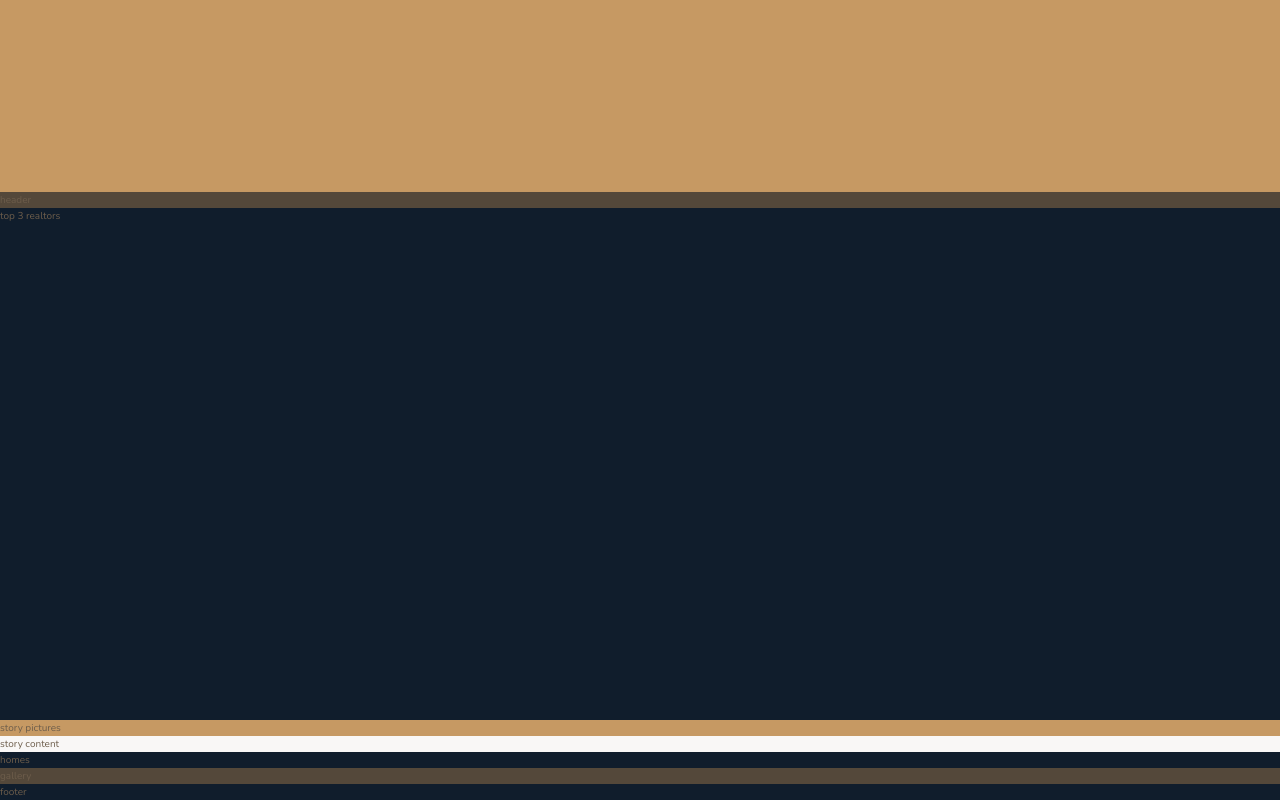
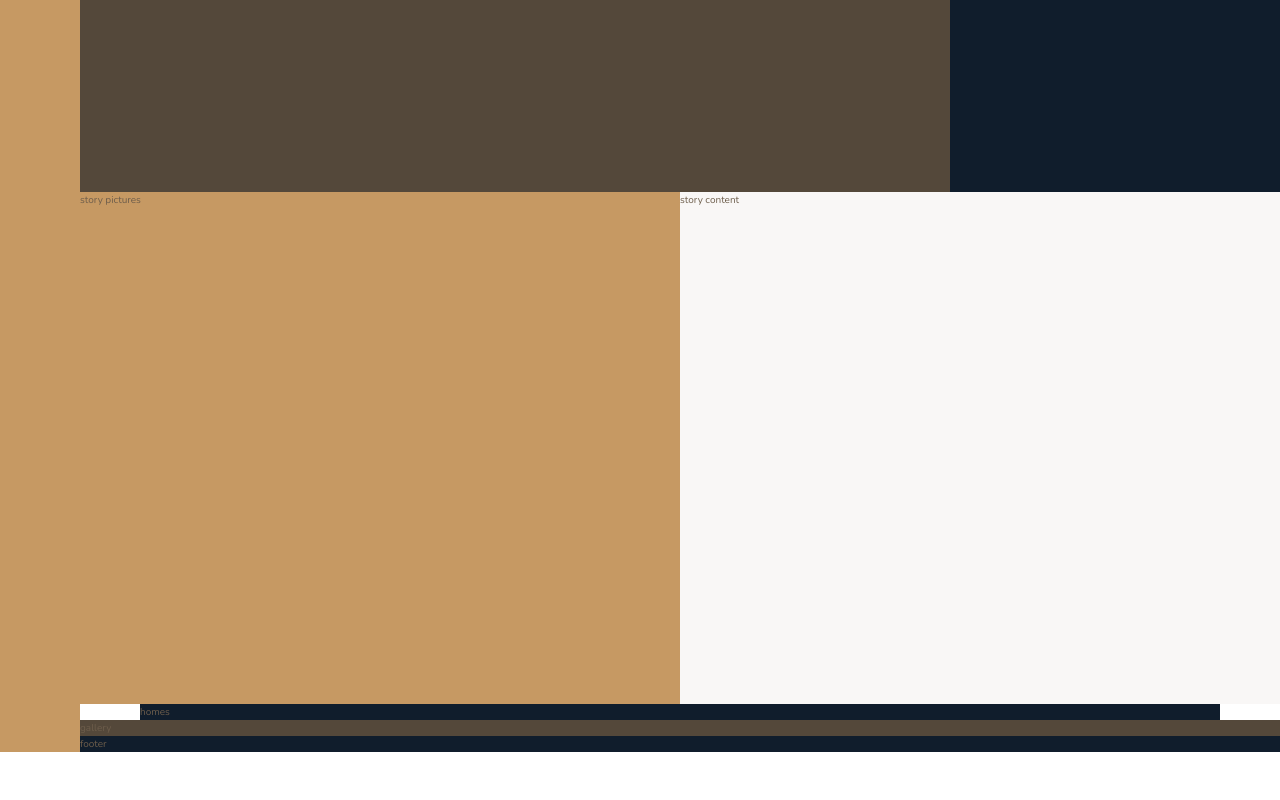
Before and after one commit to mjamecny/nexter, a website built with Parcel: page index.html in a window 1280 px wide. Shown: the part 448-1248 px from the top of the page. After the commit the page ends 1200 px from the top, so only its background shows below. Built offline with nearby package versions, Linux system fonts and the light colour scheme.

Commit message:
building_the_overall_layout_part_2

```diff
--- a/sass/_base.scss
+++ b/sass/_base.scss
@@ -37,4 +37,10 @@ body {
 .container {
   display: grid;
   grid-template-rows: 80vh min-content 40vw repeat(3, min-content);
+  grid-template-columns:
+    [sidebar-start] 8rem [sidebar-end full-start] minmax(
+      6rem,
+      1fr
+    ) [center-start] repeat(8, [col-start] minmax(min-content, 14rem) [col-end])
+    [center-end] minmax(6rem, 1fr) [full-end];
 }
--- a/sass/_features.scss
+++ b/sass/_features.scss
@@ -1,3 +1,4 @@
 .features {
   background-color: $color-grey-light-2;
+  grid-column: center-start / center-end;
 }
--- a/sass/_footer.scss
+++ b/sass/_footer.scss
@@ -1,3 +1,4 @@
 .footer {
   background-color: $color-secondary;
+  grid-column: full-start / full-end;
 }
--- a/sass/_gallery.scss
+++ b/sass/_gallery.scss
@@ -1,3 +1,4 @@
 .gallery {
   background-color: $color-grey-dark-1;
+  grid-column: full-start / full-end;
 }
--- a/sass/_header.scss
+++ b/sass/_header.scss
@@ -1,3 +1,4 @@
 .header {
   background-color: $color-grey-dark-1;
+  grid-column: full-start / col-end 6;
 }
--- a/sass/_homes.scss
+++ b/sass/_homes.scss
@@ -1,3 +1,4 @@
 .homes {
   background-color: $color-secondary;
+  grid-column: center-start / center-end;
 }
--- a/sass/_realtors.scss
+++ b/sass/_realtors.scss
@@ -1,3 +1,4 @@
 .realtors {
   background-color: $color-secondary;
+  grid-column: col-start 7 / full-end;
 }
--- a/sass/_sidebar.scss
+++ b/sass/_sidebar.scss
@@ -1,3 +1,5 @@
 .sidebar {
   background-color: $color-primary;
+  grid-column: sidebar-start/sidebar-end;
+  grid-row: 1/-1;
 }
--- a/sass/_story.scss
+++ b/sass/_story.scss
@@ -1,9 +1,11 @@
 .story {
   &__pictures {
     background-color: $color-primary;
+    grid-column: full-start / col-end 4;
   }
 
   &__content {
     background-color: $color-grey-light-1;
+    grid-column: col-start 5 / full-end;
   }
 }
```
